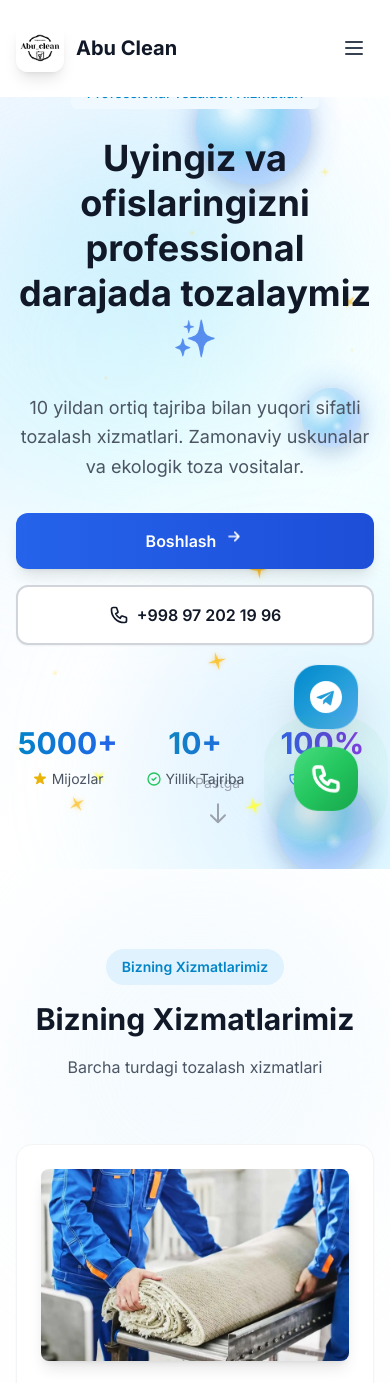
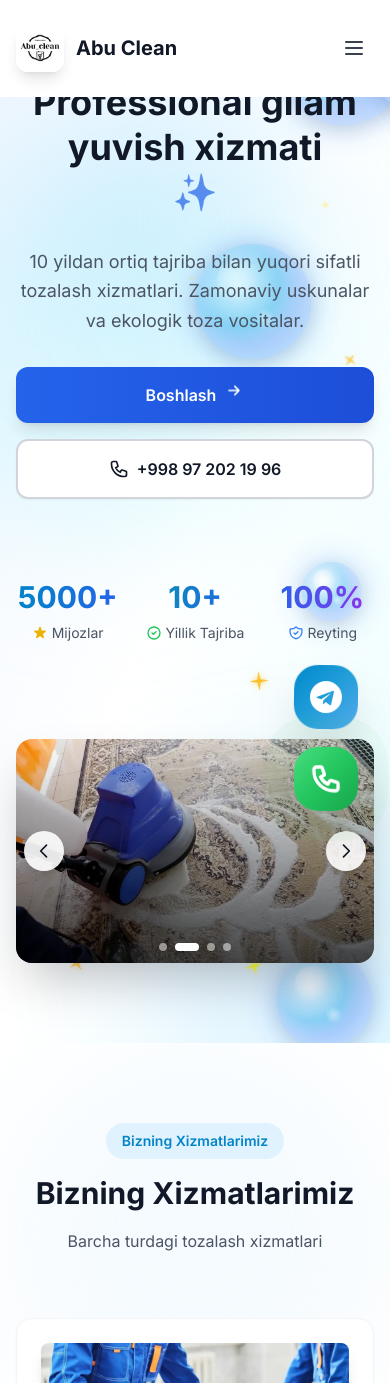
Before and after one commit to bahriddindeveloper96/abu-clean, a Vue app: page / in a window 390 px wide. Shown: the top 1383 px of the page. Built offline with nearby package versions, Linux system fonts and the light colour scheme.

Commit message:
(vdfvdfvfdv)

```diff
--- a/src/components/Hero.vue
+++ b/src/components/Hero.vue
@@ -19,11 +19,11 @@
         <div class="grid lg:grid-cols-2 gap-12 items-center">
           <!-- Left Content -->
           <div class="text-center lg:text-left space-y-8 animate-slide-up relative">
-            <div class="inline-block">
+            <!-- <div class="inline-block">
               <span class="px-4 py-2 bg-primary-50 text-primary-600 rounded-md text-sm font-medium">
                 {{ $t('hero.title') }}
               </span>
-            </div>
+            </div> -->
 
             <h1 class="text-4xl sm:text-5xl md:text-6xl lg:text-7xl font-bold leading-tight text-gray-900">
               {{ $t('hero.subtitle') }}
@@ -88,12 +88,12 @@
           </div>
 
           <!-- Right Side - Banner Slider -->
-          <div class="relative animate-slide-up hidden lg:block" style="animation-delay: 0.2s;">
+          <div class="relative animate-slide-up mt-12 lg:mt-0" style="animation-delay: 0.2s;">
             <div class="relative">
               <!-- Main Banner Slider -->
-              <div class="relative rounded-3xl overflow-hidden shadow-2xl">
+              <div class="relative rounded-2xl lg:rounded-3xl overflow-hidden shadow-2xl">
                 <!-- Slider Container -->
-                <div class="relative aspect-[4/3]">
+                <div class="relative aspect-[16/10] sm:aspect-[4/3]">
                   <!-- Slides -->
                   <transition name="slide-fade" mode="out-in">
                     <div
@@ -111,7 +111,7 @@
                       <div class="absolute inset-0 bg-gradient-to-t from-black/70 via-black/30 to-transparent"></div>
 
                       <!-- Content -->
-                      <div class="absolute inset-0 flex items-end justify-center p-8">
+                      <div class="absolute inset-0 flex items-end justify-center p-4 sm:p-6 lg:p-8">
                         <div class="text-center text-white">
                         </div>
                       </div>
@@ -122,38 +122,38 @@
                 <!-- Navigation Arrows -->
                 <button
                   @click="prevSlide"
-                  class="absolute left-4 top-1/2 -translate-y-1/2 bg-white/90 hover:bg-white text-gray-900 w-12 h-12 rounded-full flex items-center justify-center shadow-lg transition-all duration-300 hover:scale-110 z-10"
+                  class="absolute left-2 sm:left-4 top-1/2 -translate-y-1/2 bg-white/90 hover:bg-white text-gray-900 w-10 h-10 sm:w-12 sm:h-12 rounded-full flex items-center justify-center shadow-lg transition-all duration-300 hover:scale-110 z-10"
                 >
-                  <svg class="w-6 h-6" fill="none" stroke="currentColor" viewBox="0 0 24 24">
+                  <svg class="w-5 h-5 sm:w-6 sm:h-6" fill="none" stroke="currentColor" viewBox="0 0 24 24">
                     <path stroke-linecap="round" stroke-linejoin="round" stroke-width="2" d="M15 19l-7-7 7-7" />
                   </svg>
                 </button>
                 <button
                   @click="nextSlide"
-                  class="absolute right-4 top-1/2 -translate-y-1/2 bg-white/90 hover:bg-white text-gray-900 w-12 h-12 rounded-full flex items-center justify-center shadow-lg transition-all duration-300 hover:scale-110 z-10"
+                  class="absolute right-2 sm:right-4 top-1/2 -translate-y-1/2 bg-white/90 hover:bg-white text-gray-900 w-10 h-10 sm:w-12 sm:h-12 rounded-full flex items-center justify-center shadow-lg transition-all duration-300 hover:scale-110 z-10"
                 >
-                  <svg class="w-6 h-6" fill="none" stroke="currentColor" viewBox="0 0 24 24">
+                  <svg class="w-5 h-5 sm:w-6 sm:h-6" fill="none" stroke="currentColor" viewBox="0 0 24 24">
                     <path stroke-linecap="round" stroke-linejoin="round" stroke-width="2" d="M9 5l7 7-7 7" />
                   </svg>
                 </button>
 
                 <!-- Dots Indicator -->
-                <div class="absolute bottom-4 left-1/2 -translate-x-1/2 flex space-x-2 z-10">
+                <div class="absolute bottom-3 sm:bottom-4 left-1/2 -translate-x-1/2 flex space-x-2 z-10">
                   <button
                     v-for="(slide, index) in slides"
                     :key="index"
                     @click="currentSlide = index"
                     :class="[
-                      'w-3 h-3 rounded-full transition-all duration-300',
-                      currentSlide === index ? 'bg-white w-8' : 'bg-white/50 hover:bg-white/75'
+                      'w-2 h-2 sm:w-3 sm:h-3 rounded-full transition-all duration-300',
+                      currentSlide === index ? 'bg-white w-6 sm:w-8' : 'bg-white/50 hover:bg-white/75'
                     ]"
                   ></button>
                 </div>
               </div>
 
-              <!-- Floating Elements -->
-              <div class="absolute -top-6 -left-6 w-20 h-20 bg-yellow-400 rounded-full opacity-70 animate-float"></div>
-              <div class="absolute -bottom-4 -right-4 w-16 h-16 bg-pink-400 rounded-full opacity-70 animate-float" style="animation-delay: 1.5s;"></div>
+              <!-- Floating Elements - Hidden on mobile -->
+              <div class="hidden lg:block absolute -top-6 -left-6 w-20 h-20 bg-yellow-400 rounded-full opacity-70 animate-float"></div>
+              <div class="hidden lg:block absolute -bottom-4 -right-4 w-16 h-16 bg-pink-400 rounded-full opacity-70 animate-float" style="animation-delay: 1.5s;"></div>
             </div>
           </div>
         </div>
@@ -161,14 +161,14 @@
     </div>
 
     <!-- Scroll Indicator -->
-    <div class="absolute bottom-8 left-1/2 transform -translate-x-1/2 animate-bounce">
+    <!-- <div class="absolute bottom-8 left-1/2 transform -translate-x-1/2 animate-bounce">
       <a href="#services" class="flex flex-col items-center text-gray-400 hover:text-gray-900 transition-colors">
         <span class="text-sm mb-2">Pastga</span>
         <svg class="w-6 h-6" fill="none" stroke="currentColor" viewBox="0 0 24 24">
           <path stroke-linecap="round" stroke-linejoin="round" stroke-width="2" d="M19 14l-7 7m0 0l-7-7m7 7V3" />
         </svg>
       </a>
-    </div>
+    </div> -->
   </section>
 </template>
 
@@ -243,20 +243,31 @@ onUnmounted(() => {
 
 <style scoped>
 .slide-fade-enter-active {
-  transition: all 0.5s ease;
+  transition: all 0.6s cubic-bezier(0.4, 0, 0.2, 1);
 }
 
 .slide-fade-leave-active {
-  transition: all 0.3s ease;
+  transition: all 0.4s cubic-bezier(0.4, 0, 0.2, 1);
 }
 
 .slide-fade-enter-from {
-  transform: translateX(30px);
+  transform: translateX(20px) scale(0.98);
   opacity: 0;
 }
 
 .slide-fade-leave-to {
-  transform: translateX(-30px);
+  transform: translateX(-20px) scale(0.98);
   opacity: 0;
 }
+
+/* Mobile optimizations */
+@media (max-width: 640px) {
+  .slide-fade-enter-from {
+    transform: translateX(15px) scale(0.99);
+  }
+
+  .slide-fade-leave-to {
+    transform: translateX(-15px) scale(0.99);
+  }
+}
 </style>
--- a/src/i18n/locales/en.json
+++ b/src/i18n/locales/en.json
@@ -11,7 +11,7 @@
   },
   "hero": {
     "title": "Professional Cleaning Services",
-    "subtitle": "We professionally clean your homes and offices",
+    "subtitle": "Professional Carpet Cleaning Service",
     "description": "High-quality cleaning services with over 10 years of experience. Modern equipment and eco-friendly products.",
     "getStarted": "Get Started",
     "learnMore": "Learn More",
--- a/src/i18n/locales/ru.json
+++ b/src/i18n/locales/ru.json
@@ -11,7 +11,7 @@
   },
   "hero": {
     "title": "Профессиональные Услуги Уборки",
-    "subtitle": "Профессионально убираем ваши дома и офисы",
+    "subtitle": "Профессиональная стирка и чистка ковров",
     "description": "Высококачественные услуги уборки с более чем 10-летним опытом. Современное оборудование и экологически чистые средства.",
     "getStarted": "Начать",
     "learnMore": "Подробнее",
--- a/src/i18n/locales/uz.json
+++ b/src/i18n/locales/uz.json
@@ -10,8 +10,8 @@
     "getQuote": "Buyurtma berish"
   },
   "hero": {
-    "title": "Professional Tozalash Xizmatlari",
-    "subtitle": "Uyingiz va ofislaringizni professional darajada tozalaymiz",
+    "title": "Professional Gilam yuvish korxonasi",
+    "subtitle": "Professional gilam yuvish xizmati",
     "description": "10 yildan ortiq tajriba bilan yuqori sifatli tozalash xizmatlari. Zamonaviy uskunalar va ekologik toza vositalar.",
     "getStarted": "Boshlash",
     "learnMore": "Batafsil",
```
